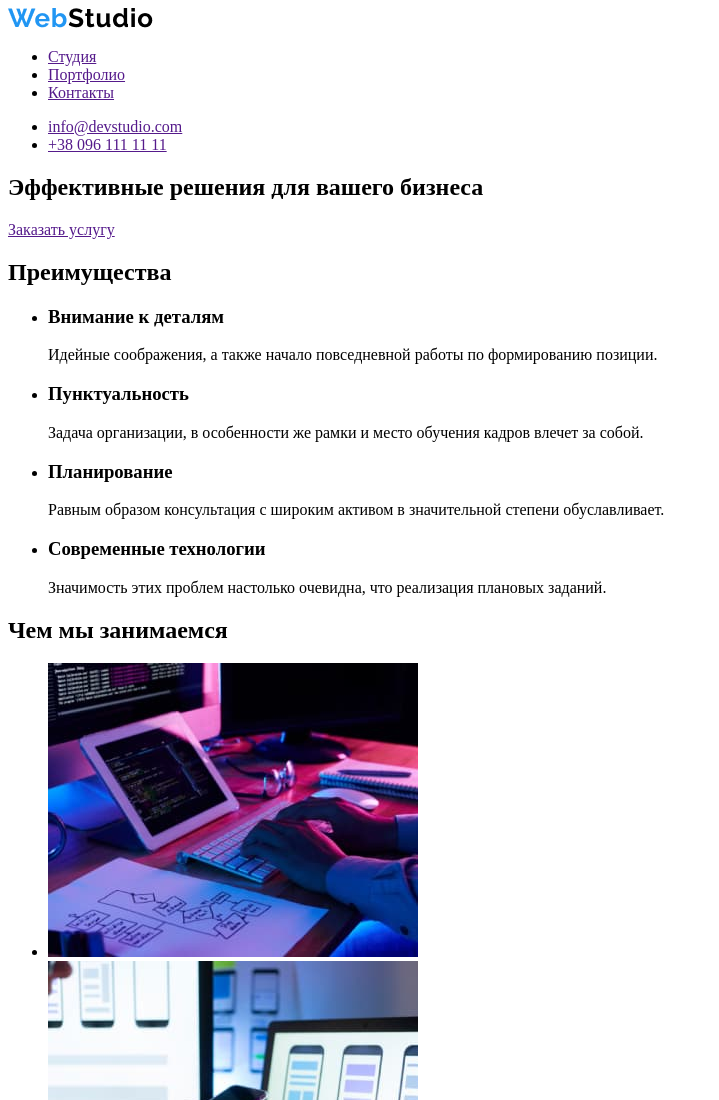
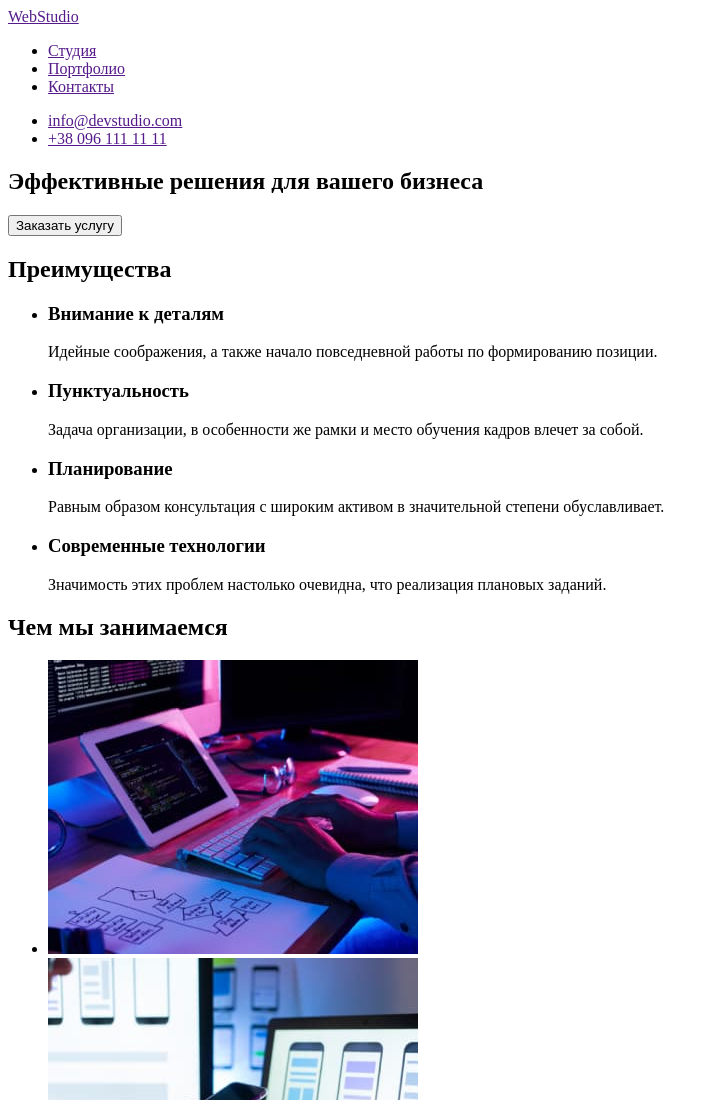
Before and after one commit to IevgeniiaMelnyk/goit-markup-hw-01, a plain HTML site: page index.html in a window 1280 px wide. Shown: the top 1100 px of the page, without its empty margins (0-719 px from the left). Drawn offline with Linux system fonts and the light colour scheme.

Commit message:
Исправляет ошибки тз

```diff
--- a/index.html
+++ b/index.html
@@ -10,8 +10,9 @@
 
   <!--Шапка сайта-->
   <header>
+
     <nav>
-        <a href=""> <img src="./images/WebStudio.png" alt="Логотип студии" width="145"> </a>
+        <a href="">WebStudio</a>
         <ul>
             <li>
                 <a href="">Студия</a>
@@ -23,6 +24,8 @@
                 <a href="">Контакты</a>
             </li>
         </ul>
+    </nav>
+
     <ul>
         <li>
             <a href="">info@devstudio.com</a>
@@ -31,7 +34,7 @@
             <a href="">+38 096 111 11 11</a>
         </li>
     </ul>
-    </nav>
+
   </header>
 
   <main>
@@ -39,7 +42,7 @@
   <!--Главный экран-->
   <section>
     <h1>Эффективные решения для вашего бизнеса</h1>
-    <a href="">Заказать услугу</a>
+    <button>Заказать услугу</button>
   </section>
 
   <!--Преимущества-->
```
Also changed, not shown: images/WebStudio.png (deleted). Lines whose indentation alone changed are shown as unchanged.
